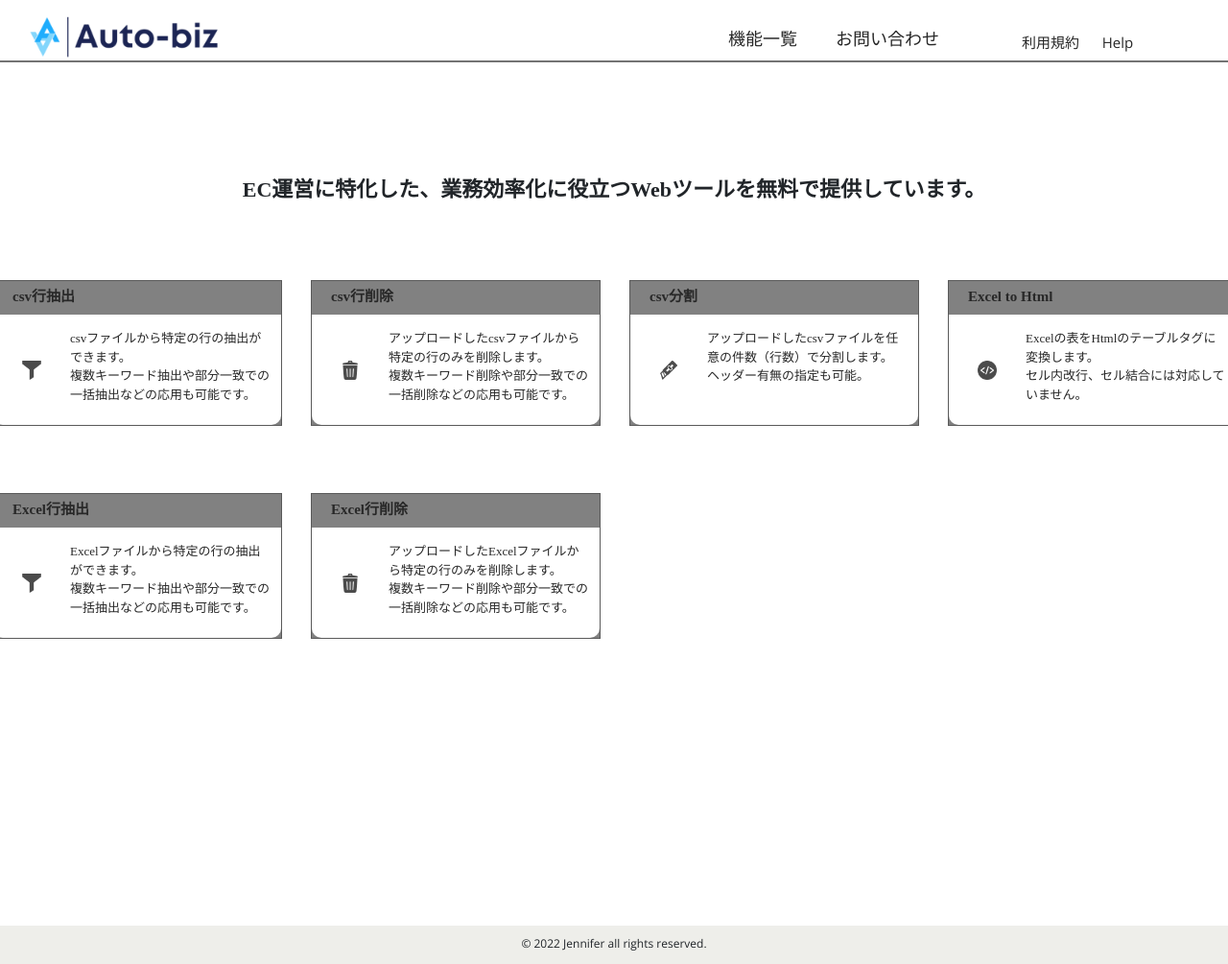
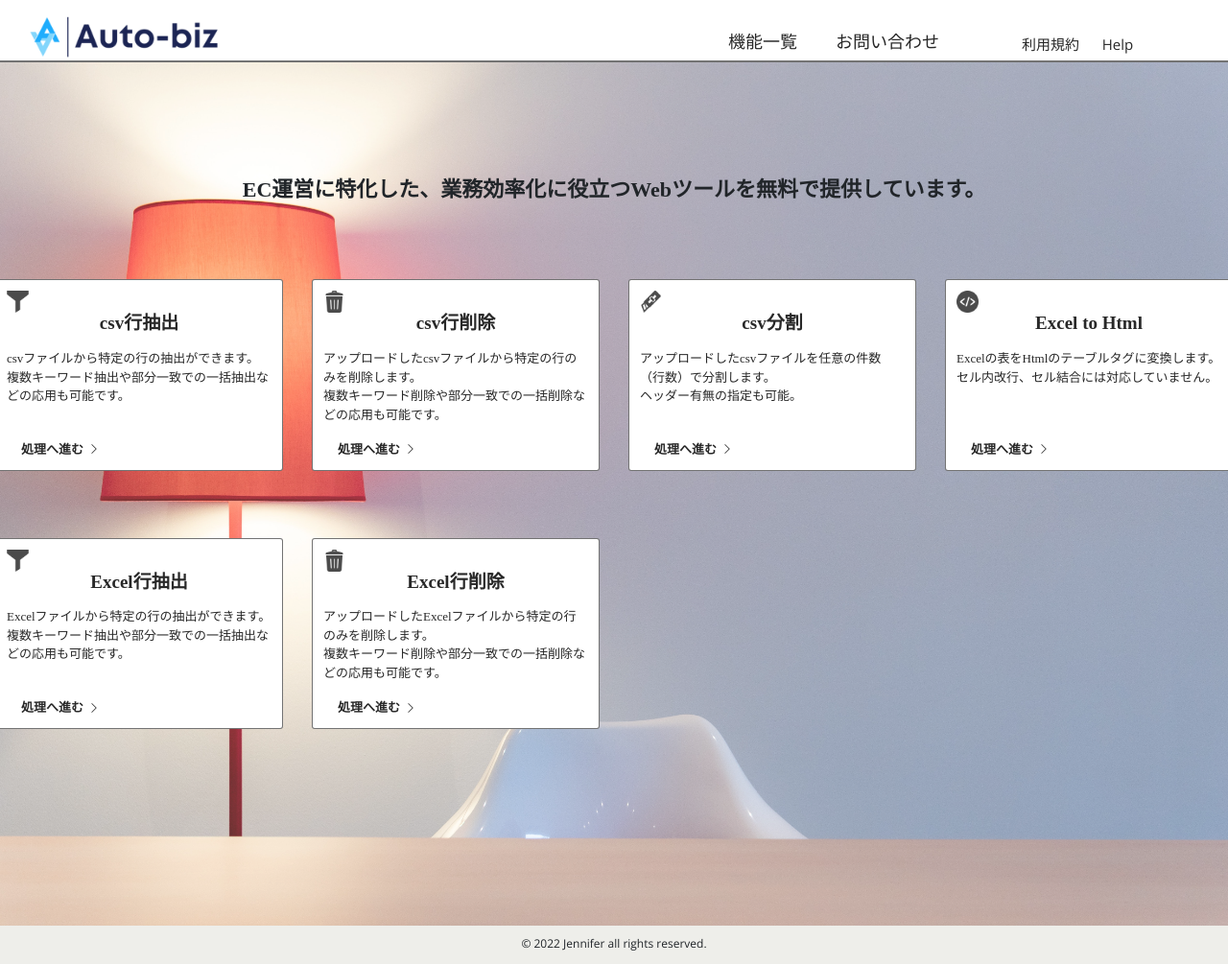
Before and after one commit to kishi-hirosuke/convenient_tools, a Django app: page /tools/ in a window 1280 px wide. Shown: the whole page at 96% size. Run offline with Django 3.2, Linux system fonts and the light colour scheme; some libraries are stand-ins or nearby versions.

Commit message:
front_commit

```diff
--- a/tool_site/static/css/main.css
+++ b/tool_site/static/css/main.css
@@ -63,20 +63,6 @@ header .header_right_contents .header_right_link h2 {
   font-size: 18px;
   font-family: "Open Sans", "sans-serif";
 }
-header .header_right_contents .header_right_link h2::after {
-  box-sizing: content-box;
-  content: "";
-  display: block;
-  width: 0;
-  margin-top: 5px;
-  transition: all 0.3s ease;
-  border-bottom: 2px solid rgba(80, 80, 80, 0.8);
-}
-header .header_right_contents .header_right_link h2:hover::after {
-  box-sizing: content-box;
-  width: 100%;
-  border-bottom: 2px solid rgba(80, 80, 80, 0.8);
-}
 header .header_right_contents .header_right_small_link_area {
   display: flex;
   align-items: center;
@@ -364,11 +338,48 @@ header .account_modal.active {
   }
 }
 .main_wrapper {
+  position: relative;
   width: 100%;
   min-height: 900px;
   padding: 120px 0 150px 0;
   margin: 0;
-  background-color: #fff;
+  background-color: rgb(255, 255, 255);
+}
+.main_wrapper .tools_main_image {
+  position: absolute;
+  -o-object-fit: cover;
+     object-fit: cover;
+  width: 100%;
+  height: 100%;
+  opacity: 0.8;
+  top: 0;
+  left: 0;
+}
+.main_wrapper .sample_area {
+  display: none;
+  position: fixed;
+  top: 0;
+  left: 0;
+  width: 100vw;
+  height: 100vh;
+  background-color: rgba(5, 5, 5, 0.856);
+  z-index: 6;
+}
+.main_wrapper .sample_area img {
+  position: absolute;
+  width: 600px;
+  top: 50%;
+  left: 50%;
+  transform: translate(-50%, -50%);
+  z-index: 6;
+}
+.main_wrapper .sample_area .sample_close {
+  position: absolute;
+  top: 30px;
+  right: 40px;
+  font-size: 22px;
+  color: wheat;
+  z-index: 6;
 }
 .main_wrapper .container {
   width: 1290px;
@@ -389,7 +400,7 @@ header .account_modal.active {
   font-family: "游ゴシック", "ヒラギノ角ゴ ProN", "sans-serif";
 }
 .main_wrapper .container .tools_table {
-  width: 1298px;
+  width: 1290px;
   margin-top: 80px;
   margin-left: 50%;
   transform: translateX(-50%);
@@ -402,32 +413,36 @@ header .account_modal.active {
   gap: 30px;
 }
 .main_wrapper .container .tools_table tr .tool {
-  box-sizing: content-box;
+  position: relative;
   width: 300px;
-  height: 150px;
   margin-bottom: 40px;
+  border: 1px solid rgba(80, 80, 80, 0.8);
+  border-radius: 3px;
+  background-color: #fff;
+  transition: 0.2s;
 }
 .main_wrapper .container .tools_table tr .tool .tool_items {
-  box-sizing: content-box;
-  position: relative;
   width: 100%;
   height: 100%;
+  margin: 0;
   padding: 0;
   display: block;
   text-decoration: none;
-  border: 1px solid rgba(80, 80, 80, 0.8);
-  background-color: rgb(129, 129, 129);
+}
+.main_wrapper .container .tools_table tr .tool .tool_items .tool_icon_img {
+  width: 23px;
+  height: 23px;
+  margin-top: 10px;
+  margin-left: 10px;
 }
 .main_wrapper .container .tools_table tr .tool .tool_items .tool_item_title {
   margin: 0;
   padding: 0;
-  height: 35px;
-  background-color: rgb(129, 129, 129);
+  text-align: center;
 }
 .main_wrapper .container .tools_table tr .tool .tool_items .tool_item_title h3 {
   margin: 0;
-  padding: 7px 0 0 20px;
-  font-size: 15px;
+  font-size: 19px;
   font-family: "游ゴシック", "ヒラギノ角ゴ ProN", "sans-serif";
   font-weight: bold;
   color: rgb(40, 40, 40);
@@ -446,50 +461,36 @@ header .account_modal.active {
   opacity: 0;
 }
 .main_wrapper .container .tools_table tr .tool .tool_items .tool_item_sentence {
-  display: flex;
   margin: 0;
   padding: 0;
   width: 100%;
-  height: 115px;
+  height: 100px;
   border-bottom-left-radius: 10px;
   border-bottom-right-radius: 10px;
   font-size: 13px;
-  background-color: rgb(255, 255, 255);
-}
-.main_wrapper .container .tools_table tr .tool .tool_items .tool_item_sentence .tool_icon_area {
-  position: relative;
-  width: 80px;
-  height: 100%;
-}
-.main_wrapper .container .tools_table tr .tool .tool_items .tool_item_sentence .tool_icon_area .tool_icon_img {
-  position: absolute;
-  -o-object-fit: cover;
-     object-fit: cover;
-  width: 20px;
-  height: 20px;
-  opacity: 1;
-  top: 50%;
-  left: 50%;
-  transform: translate(-50%, -50%);
 }
 .main_wrapper .container .tools_table tr .tool .tool_items .tool_item_sentence p {
-  width: 216px;
-  padding: 15px 5px 7px 0;
+  width: 100%;
+  padding: 15px 10px 0;
   font-family: "游ゴシック", "ヒラギノ角ゴ ProN", "sans-serif";
   color: rgb(40, 40, 40);
 }
-.main_wrapper .container .tools_table tr .tool .tool_items:hover {
-  transition: 1s;
-  background-color: rgb(255, 255, 255);
+.main_wrapper .container .tools_table tr .tool .tool_items .tool_detail {
+  display: flex;
+  align-items: center;
+  margin: 0 0 0 25px;
+  padding: 10px 0 10px 0;
+  font-size: 13px;
+  font-weight: bold;
+  color: rgb(40, 40, 40);
 }
-.main_wrapper .container .tools_table tr .tool .tool_items:hover .tool_item_title {
-  transition: 1s;
-  background-color: rgb(255, 255, 255);
+.main_wrapper .container .tools_table tr .tool .tool_items .tool_detail .tool_detail_icon {
+  margin-left: 5px;
+  font-size: 12px;
 }
-.main_wrapper .container .tools_table tr .tool .tool_items:hover .tool_item_title p::after {
-  right: 20px;
-  transition: 1s;
-  opacity: 1;
+.main_wrapper .container .tools_table tr .tool:hover {
+  top: -3px;
+  box-shadow: 0 10px 15px rgba(0, 0, 0, 0.5);
 }
 .main_wrapper .container .tool_explanation {
   display: flex;
--- a/tool_site/static/css/main.scss
+++ b/tool_site/static/css/main.scss
@@ -26,7 +26,7 @@ $text: 15px;
 $text_color: rgb(40, 40, 40);
 $border_color: rgba(80, 80, 80, 0.8);
 $hover_color: rgba(255, 255, 255, 0.8);
-$back_color: #fff;
+$back_color: rgb(255, 255, 255);
 $modal_color: #6C6E74;
 $en:'Open Sans', 'sans-serif';
 $ja: "游ゴシック","ヒラギノ角ゴ ProN","sans-serif";
@@ -84,20 +84,20 @@ header {
                 margin: 0;
                 font-size: $header_title;
                 font-family: $en;
-                &::after {
-                    box-sizing: content-box;
-                    content: '';
-                    display: block;
-                    width: 0;
-                    margin-top: 5px;
-                    transition: all 0.3s ease;
-                    border-bottom: 2px solid $border_color;
-                }
-                &:hover::after {
-                    box-sizing: content-box;
-                    width: 100%;
-                    border-bottom: 2px solid $border_color;
-                }
+                // &::after {
+                //     box-sizing: content-box;
+                //     content: '';
+                //     display: block;
+                //     width: 0;
+                //     margin-top: 5px;
+                //     transition: all 0.3s ease;
+                //     border-bottom: 2px solid $border_color;
+                // }
+                // &:hover::after {
+                //     box-sizing: content-box;
+                //     width: 100%;
+                //     border-bottom: 2px solid $border_color;
+                // }
             }
         }
         .header_right_small_link_area {
@@ -406,11 +406,43 @@ header {
 
 
 .main_wrapper {
+    position: relative;
     width: 100%;
     min-height: 900px;
     padding: 120px 0 150px 0;
     margin: 0;
     background-color: $back_color;
+    .tools_main_image {
+        @include img(100%, 100%, .8);
+        top: 0;
+        left: 0;
+    }
+    .sample_area {
+        display: none;
+        position: fixed;
+        top: 0;
+        left: 0;
+        width: 100vw;
+        height: 100vh;
+        background-color: rgba(5, 5, 5, 0.856);
+        z-index: 6;
+        img {
+            position: absolute;
+            width: 600px;
+            top: 50%;
+            left: 50%;
+            transform: translate(-50%, -50%);
+            z-index: 6;
+        }
+        .sample_close {
+            position: absolute;
+            top: 30px;
+            right: 40px;
+            font-size: $subtitle;
+            color: wheat;
+            z-index: 6;
+        }
+    }
     .container {
         width: 1290px;
         margin-left: 50%;
@@ -429,7 +461,7 @@ header {
             }
         }
         .tools_table {
-            width: 1298px;
+            width: 1290px;
             margin-top: 80px;
             margin-left: 50%;
             transform: translateX(-50%);
@@ -440,29 +472,33 @@ header {
                 justify-content: flex-start;
                 gap: 30px;
                 .tool {
-                    box-sizing: content-box;
+                    position: relative;
                     width: 300px;
-                    height: 150px;
                     margin-bottom: 40px;
+                    border: 1px solid $border_color;
+                    border-radius: 3px;
+                    background-color: #fff;
+                    transition: .2s;
                     .tool_items {
-                        box-sizing: content-box;
-                        position: relative;
                         width: 100%;
                         height: 100%;
+                        margin: 0;
                         padding: 0;
                         display: block;
                         text-decoration: none;
-                        border: 1px solid $border_color;
-                        background-color: rgb(129, 129, 129);
+                        .tool_icon_img {
+                            width: 23px;
+                            height: 23px;
+                            margin-top: 10px;
+                            margin-left: 10px;
+                        }
                         .tool_item_title {
                             margin: 0;
                             padding: 0;
-                            height: 35px;
-                            background-color: rgb(129, 129, 129);
+                            text-align: center;
                             h3 {
                                 margin: 0;
-                                padding: 7px 0 0 20px;
-                                font-size: $text;
+                                @include except_font_size(19px);
                                 font-family: $ja;
                                 font-weight: bold;
                                 color: $text_color;
@@ -482,46 +518,42 @@ header {
                             }
                         }
                         .tool_item_sentence {
-                            display: flex;
                             margin: 0;
                             padding: 0;
                             width: 100%;
-                            height: 115px;
+                            height: 100px;
                             border-bottom-left-radius: 10px;
                             border-bottom-right-radius: 10px;
                             @include except_font_size(13px);
-                            background-color: rgb(255, 255, 255);
-                            .tool_icon_area {
-                                position: relative;
-                                width: 80px;
-                                height: 100%;
-                                .tool_icon_img {
-                                    @include img(20px, 20px, 1);
-                                    top: 50%;
-                                    left: 50%;
-                                    transform: translate(-50%,-50%);
-                                }
-                            }
+                            // .tool_icon_area {
+                            //     position: relative;
+                            //     width: 80px;
+                            //     height: 100%;
+                            // }
                             p {
-                                width: 216px;
-                                padding: 15px 5px 7px 0;
+                                width: 100%;
+                                padding: 15px 10px 0;
                                 font-family: $ja;
                                 color: $text_color;
                             }
                         }
-                        &:hover {
-                            transition: 1s;
-                            background-color: rgb(255, 255, 255);
+                        .tool_detail {
+                            display: flex;
+                            align-items: center;
+                            margin: 0 0 0 25px;
+                            padding: 10px 0 10px 0;
+                            @include except_font_size(13px);
+                            font-weight: bold;
+                            color: $text_color;
+                            .tool_detail_icon {
+                                margin-left: 5px;
+                                @include except_font_size(12px);
+                            }
                         }
-                        &:hover .tool_item_title {
-                            transition: 1s;
-                            background-color: rgb(255, 255, 255);
-                        }
-                        &:hover .tool_item_title p::after{
-                            right: 20px;
-                            transition: 1s;
-                            opacity: 1;
-                        }
+                    }
+                    &:hover {
+                        top: -3px;
+                        box-shadow: 0 10px 15px rgb(0, 0, 0, .5);
                     }
                 }
             }
--- a/tool_site/static/js/script.js
+++ b/tool_site/static/js/script.js
@@ -34,4 +34,40 @@ $(function() {
         $('.error_alert').css('display', 'none');
     });
 
+    //sample
+    const sample_area = $('.sample_area');
+    const sample_btn = $('.sample_text');
+    const sample_close = $('.sample_close');
+
+    sample_btn.on('click', function() {
+        sample_area.css('display', 'block');
+    });
+    sample_close.on('click', function() {
+        sample_area.css('display', 'none');
+    });
+
+
+    //drag_and_drop
+    // const file = $('.file_form').val();
+    // const plus_icon = $('.plus_icon');
+    // const file_items = $('.file_label');
+
+    // function file_empty() {
+    //     if (file.length == 0) {
+    //         plus_icon.css('display', 'block');
+    //     }else {
+    //         file_items.append('<li>' + file + '<li>');
+    //         plus_icon.css('display', 'none');
+    //     };
+    // };
+
+    // file_empty();
+
+    // function file_empty() {
+    //     console.log(file.length);
+    //     console.log(file);
+    // };
+
+    // file_empty();
+
 });
--- a/tool_site/templates/tools.html
+++ b/tool_site/templates/tools.html
@@ -43,6 +43,7 @@
 
 {% block main %}
 <div class="main_wrapper">
+    <img src="{% static 'images/tools_background.jpg' %}" alt="" class="tools_main_image">
     <div class="container">
 
         <div class="main_title">
@@ -53,81 +54,75 @@
             <tr>
                 <td class="tool">
                     <a href={% url 'csv_extract' %} class="tool_items">
+                        <img src="{% static 'images/icon/filter.png' %}" alt="" class="tool_icon_img">
                         <div class="tool_item_title">
                             <h3>csv行抽出</h3>
                         </div>
                         <div class="tool_item_sentence">
-                            <div class="tool_icon_area">
-                                <img src="{% static 'images/icon/filter.png' %}" alt="" class="tool_icon_img">
-                            </div>
                             <p>csvファイルから特定の行の抽出ができます。<br>複数キーワード抽出や部分一致での一括抽出などの応用も可能です。</p>
                         </div>
+                        <p class="tool_detail">処理へ進む<span class="tool_detail_icon bi bi-chevron-right"></span></p>
                     </a>
                 </td>
                 <td class="tool">
                     <a href={% url 'csv_remove' %} class="tool_items">
+                        <img src="{% static 'images/icon/trash-can.png' %}" alt="" class="tool_icon_img">
                         <div class="tool_item_title">
                             <h3 class="tool_item_title">csv行削除</h3>
                         </div>
                         <div class="tool_item_sentence">
-                            <div class="tool_icon_area">
-                                <img src="{% static 'images/icon/trash-can.png' %}" alt="" class="tool_icon_img">
-                            </div>
                             <p>アップロードしたcsvファイルから特定の行のみを削除します。<br>複数キーワード削除や部分一致での一括削除などの応用も可能です。</p>
                         </div>
+                        <p class="tool_detail">処理へ進む<span class="tool_detail_icon bi bi-chevron-right"></span></p>
                     </a>
                 </td>
                 <td class="tool">
                     <a href={% url 'csv_split' %} class="tool_items">
+                        <img src="{% static 'images/icon/cutter-knife.png' %}" alt="" class="tool_icon_img">
                         <div class="tool_item_title">
                             <h3 class="tool_item_title">csv分割</h3>
                         </div>
                         <div class="tool_item_sentence">
-                            <div class="tool_icon_area">
-                                <img src="{% static 'images/icon/cutter-knife.png' %}" alt="" class="tool_icon_img">
-                            </div>
                             <p>アップロードしたcsvファイルを任意の件数（行数）で分割します。<br>ヘッダー有無の指定も可能。<br></p>
                         </div>
+                        <p class="tool_detail">処理へ進む<span class="tool_detail_icon bi bi-chevron-right"></span></p>
                     </a>
                 </td>
                 <td class="tool">
                     <a href={% url 'excel_table' %} class="tool_items">
+                        <img src="{% static 'images/icon/html-tag.png' %}" alt="" class="tool_icon_img">
                         <div class="tool_item_title">
                             <h3 class="tool_item_title">Excel to Html</h3>
                         </div>
                         <div class="tool_item_sentence">
-                            <div class="tool_icon_area">
-                                <img src="{% static 'images/icon/html-tag.png' %}" alt="" class="tool_icon_img">
-                            </div>
                             <p>Excelの表をHtmlのテーブルタグに変換します。<br>
                             セル内改行、セル結合には対応していません。</p>
                         </div>
+                        <p class="tool_detail">処理へ進む<span class="tool_detail_icon bi bi-chevron-right"></span></p>
                     </a>
                 </td>
                 <td class="tool">
                     <a href={% url 'excel_extract' %} class="tool_items">
+                        <img src="{% static 'images/icon/filter.png' %}" alt="" class="tool_icon_img">
                         <div class="tool_item_title">
                             <h3 class="tool_item_title">Excel行抽出</h3>
                         </div>
                         <div class="tool_item_sentence">
-                            <div class="tool_icon_area">
-                                <img src="{% static 'images/icon/filter.png' %}" alt="" class="tool_icon_img">
-                            </div>
                             <p>Excelファイルから特定の行の抽出ができます。<br>複数キーワード抽出や部分一致での一括抽出などの応用も可能です。</p>
                         </div>
+                        <p class="tool_detail">処理へ進む<span class="tool_detail_icon bi bi-chevron-right"></span></p>
                     </a>
                 </td>
                 <td class="tool">
                     <a href={% url 'excel_remove' %} class="tool_items">
+                        <img src="{% static 'images/icon/trash-can.png' %}" alt="" class="tool_icon_img">
                         <div class="tool_item_title">
                             <h3 class="tool_item_title">Excel行削除</h3>
                         </div>
                         <div class="tool_item_sentence">
-                            <div class="tool_icon_area">
-                                <img src="{% static 'images/icon/trash-can.png' %}" alt="" class="tool_icon_img">
-                            </div>
                             <p>アップロードしたExcelファイルから特定の行のみを削除します。<br>複数キーワード削除や部分一致での一括削除などの応用も可能です。</p>
                         </div>
+                        <p class="tool_detail">処理へ進む<span class="tool_detail_icon bi bi-chevron-right"></span></p>
                     </a>
                 </td>
             </tr>
```
Also changed, not shown: other parts of tool_site/static/css/main.css (+42 -14 lines), other parts of tool_site/static/css/main.scss (+53 -13 lines), tool_site/templates/CSV_flow/tool_CSV_extract.html (+10 -2 lines), tool_site/static/images/tools_background.jpg (added), 1 other file.
